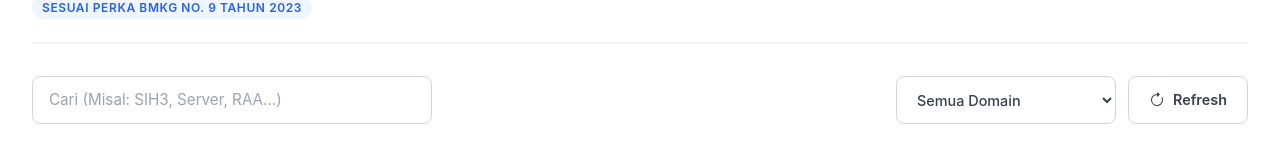
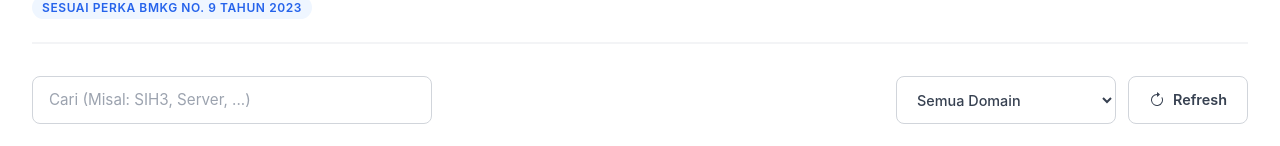
Before and after one commit to naomiguen/EA-MAGANG-BMKG, a React (Vite) app: page /tech/standardsCatalog in a window 1280 px wide. Shown: the part 8853-8999 px from the top of the page. Built offline with nearby package versions, Linux system fonts and the light colour scheme; no server answers; the database is empty.

Commit message:
adalah intinya

```diff
--- a/src/pages/TechnologyStandarCatalog.jsx
+++ b/src/pages/TechnologyStandarCatalog.jsx
@@ -80,7 +80,7 @@
         <div className="search-wrapper">
           <input
             type="text"
-            placeholder="Cari (Misal: SIH3, Server, RAA...)"
+            placeholder="Cari (Misal: SIH3, Server, ...)"
             className="search-input"
             value={searchTerm}
             onChange={(e) => setSearchTerm(e.target.value)}
```
